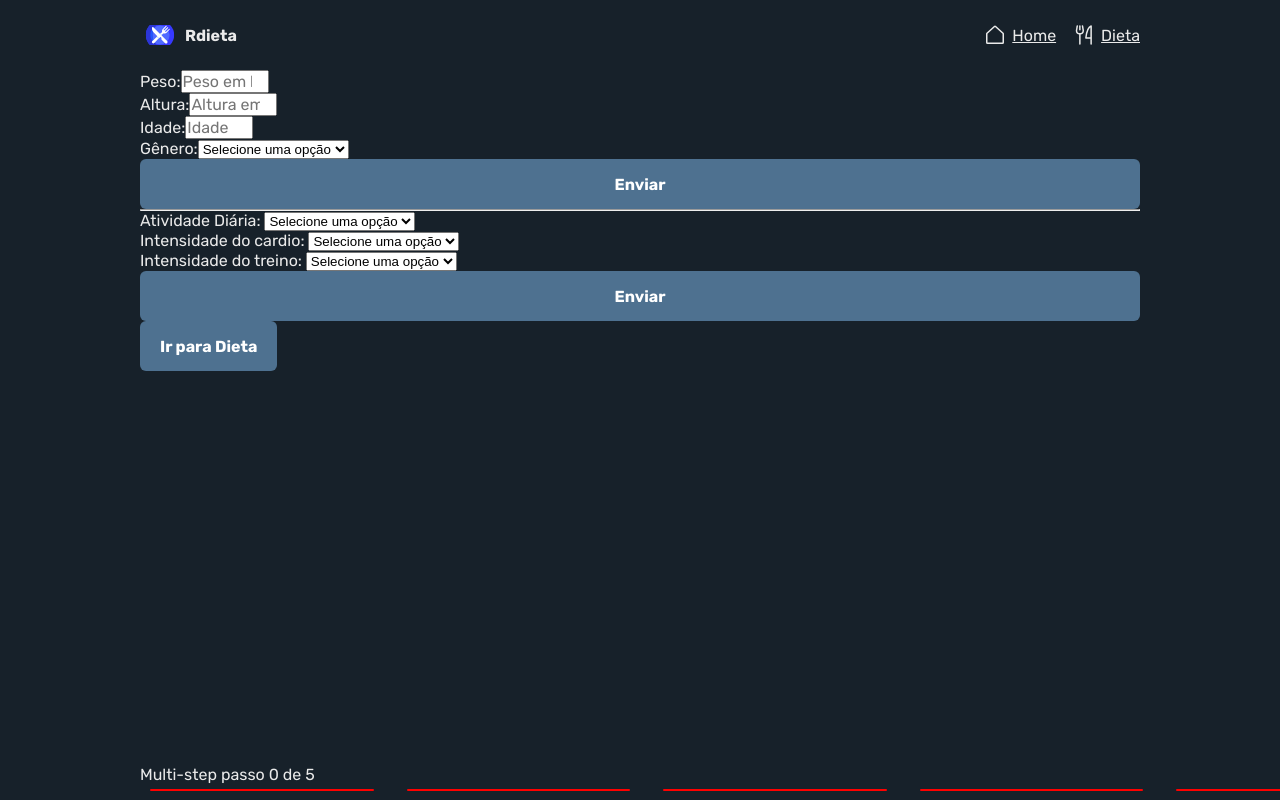
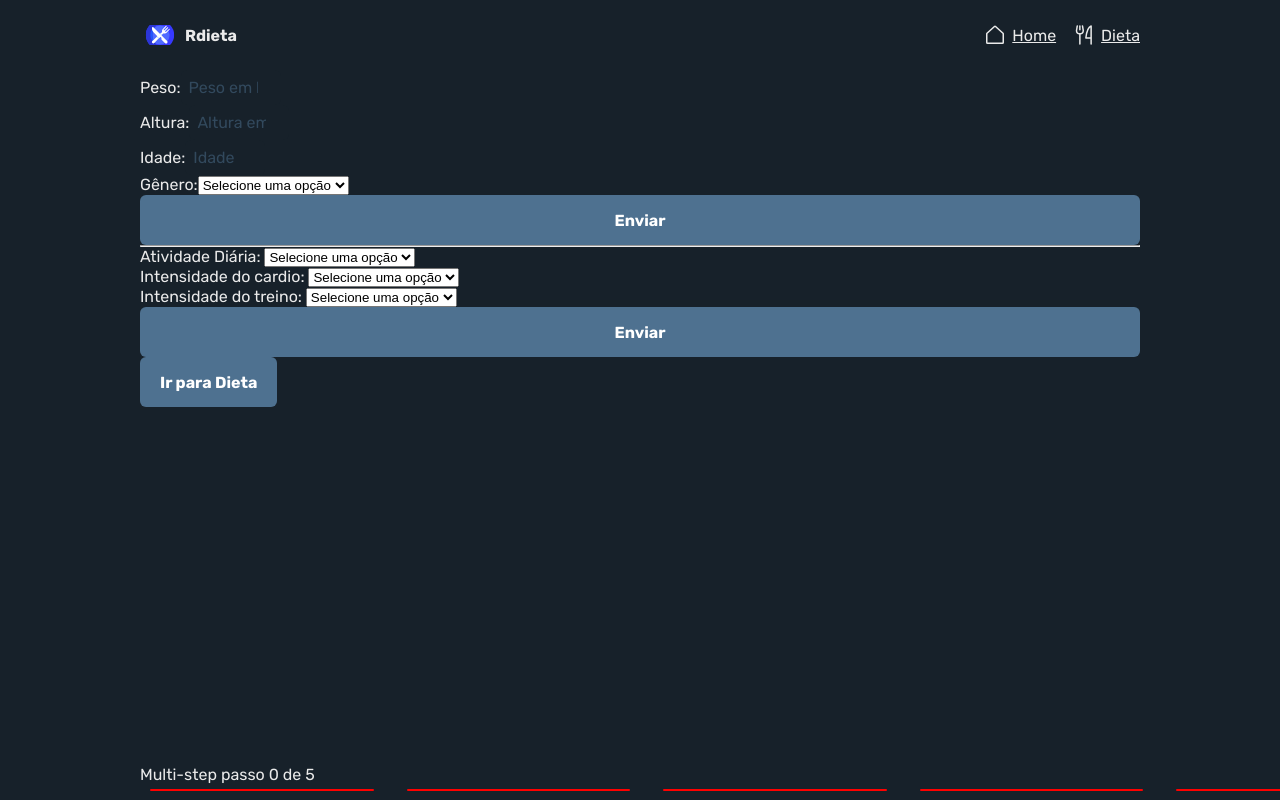
Before and after one commit to RenanArantes/rdieta, a Next.js app: page / in a window 1280 px wide. Built offline with nearby package versions, Linux system fonts and the light colour scheme.

Commit message:
Input Component

```diff
--- /dev/null
+++ b/components/Input/index.ts
@@ -0,0 +1,13 @@
+import styled from 'styled-components'
+
+export const Input = styled.input`
+  border-radius: 6px;
+  border: 0;
+  background: ${(props) => props.theme.blueColors[900]};
+  color: ${(props) => props.theme.blueColors[300]};
+  padding: 0.5rem;
+
+  &::placeholder {
+    color: ${(props) => props.theme.blueColors[700]};
+  }
+`
--- a/components/forms/BMRForm/index.tsx
+++ b/components/forms/BMRForm/index.tsx
@@ -4,6 +4,7 @@ import { PersonContext } from '../../../contexts/Person'
 import { zodResolver } from '@hookform/resolvers/zod'
 import * as zod from 'zod'
 import { Button } from '../../Button'
+import { Input } from '../../Input'
 
 interface BenedictEquation {
   weight: number
@@ -77,7 +78,7 @@ export function BMRForm() {
     >
       <span>
         <label>Peso:</label>
-        <input
+        <Input
           type="number"
           min="0.00"
           max="500.0"
@@ -88,7 +89,7 @@ export function BMRForm() {
       </span>
       <span>
         <label>Altura:</label>
-        <input
+        <Input
           type="number"
           min="0.00"
           max="500.0"
@@ -99,7 +100,7 @@ export function BMRForm() {
       </span>
       <span>
         <label>Idade:</label>
-        <input
+        <Input
           type="number"
           min="1"
           max="135"
```
Also changed, not shown: components/forms/MealForm/MealFormModal/index.tsx (+5 -4 lines), components/forms/MealUpdateForm/MealUpdateFormModal/index.tsx (+5 -4 lines).
